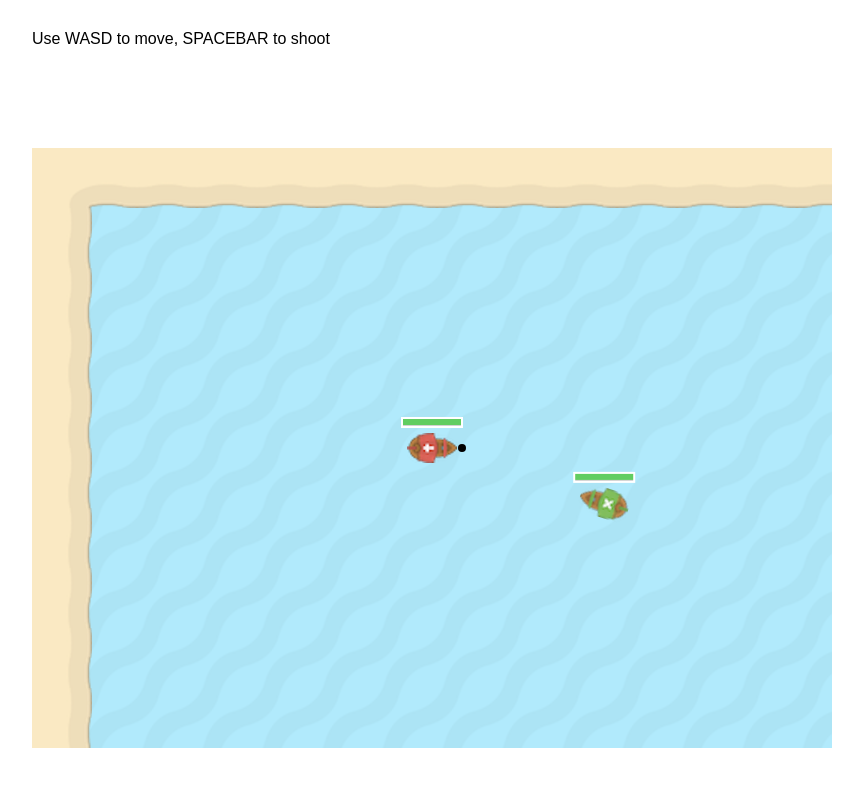
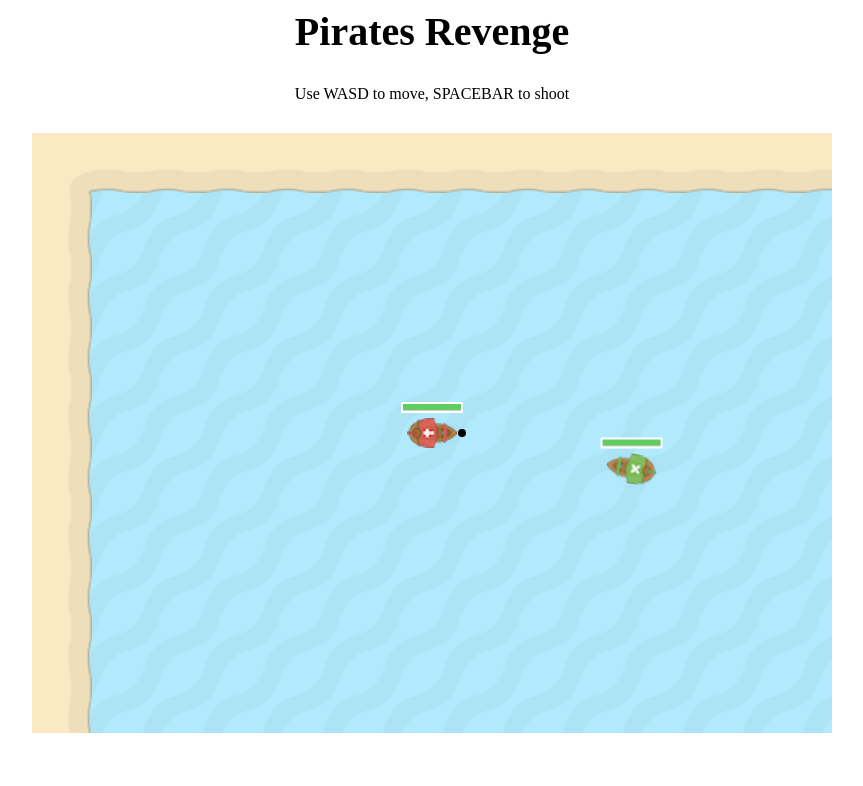
Before and after one commit to AlbaOngaro/pirates, a plain HTML site: page index.html in a window 1280 px wide. Shown: the whole page, without its empty margins (208-1071 px from the left). Drawn offline with Linux system fonts and the light colour scheme; a web font is replaced by a local one.

Commit message:
win Screen
added a win screen

```diff
--- a/index.html
+++ b/index.html
@@ -7,7 +7,8 @@
     </head>
 
     <body>
-        <p id="shotSide">Use WASD to move, SPACEBAR to shoot</p>
+       <h1>Pirates Revenge</h1>
+        <p> Use WASD to move, SPACEBAR to shoot</p>
         <canvas id="gameCanvas" width="800" height="600"></canvas>
 
         <script src="js/GraphicsCommon.js"></script>
@@ -19,5 +20,6 @@
         <script src="js/camera.js"></script>
         <script src="js/main.js"></script>
         <script src="js/effects.js"></script>
+        <script src="js/screens.js"></script>
     </body>
 </html>
--- a/js/GraphicsCommon.js
+++ b/js/GraphicsCommon.js
@@ -33,7 +33,9 @@ function colorCircle(centerX,centerY, radius, fillColor) {
 	canvasContext.fill();
 }
 
-function colorText(showWords, textX,textY, fillColor) {
+function colorText(alignment, fontDetails, fillColor, showWords, textX, textY) {
+    canvasContext.textAlign = alignment;
+    canvasContext.font = fontDetails;
 	canvasContext.fillStyle = fillColor;
 	canvasContext.fillText(showWords, textX, textY);
 }
--- a/js/Ship.js
+++ b/js/Ship.js
@@ -65,8 +65,8 @@ function shipClass() {
             this.x = camPanX + canvas.width/2;
             this.y = camPanY + canvas.height/2;
         } else {
-            this.x = Math.floor((Math.random() * (MAP_COLS*TILE_W-TILE_W)) + TILE_W);
-            this.y = Math.floor((Math.random() * (MAP_ROWS*TILE_H-TILE_H)) + TILE_H);
+            this.x = Math.floor((Math.random() * (MAP_COLS*TILE_W-TILE_W)) + (TILE_W+TILE_W/2));
+            this.y = Math.floor((Math.random() * (MAP_ROWS*TILE_H-TILE_H)) + (TILE_H-TILE_H/2));
         }
 
         this.name = shipName;
@@ -151,7 +151,6 @@ function shipClass() {
         }
 
         this.myShot.move();
-
     }
 
     this.drawLife = function(){
@@ -172,6 +171,7 @@ function shipClass() {
         canvasContext.closePath();
         canvasContext.fill();
     }
+
     this.draw = function() {
         drawBitmapCroppedWithRotation(this.myShipPic,this.x,this.y,this.ang,this.cropX);
         this.drawLife();
--- a/js/main.js
+++ b/js/main.js
@@ -5,6 +5,7 @@ var ticksPerFrame = 1;
 var hit = false;
 var lastShotX;
 var lastShotY;
+var winner;
 
 var p1 = new shipClass();
 var enemy = new shipClass();
@@ -12,10 +13,7 @@ var enemy = new shipClass();
 window.onload = function() {
 	canvas = document.getElementById('gameCanvas');
 	canvasContext = canvas.getContext('2d');
-
-    colorRect(0,0,canvas.width,canvas.height,'black');
-    colorText('LOADING',canvas.width/2,canvas.height/2,'white');
-
+    loadScreenText();
     loadImages();
     sliderReset();
 }
@@ -36,10 +34,15 @@ function loadLevel(whichLevel){
 }
 
 function updateAll() {
-	moveAll();
-	drawAll();
-    if (enemy.attack) {
-        enemy.cannonFire();
+    if (winner == undefined) {
+        moveAll();
+        drawAll();
+        if (enemy.attack) {
+            enemy.cannonFire();
+        }
+    } else {
+        drawAll();
+        winnerScreen();
     }
 }
 
--- /dev/null
+++ b/js/screens.js
@@ -0,0 +1,23 @@
+var alpha = 1;
+
+function loadScreenText(){
+    alpha-= 0.03;
+
+    if (alpha <= 0) {
+        alpha++;
+    }
+
+    var textColor = "rgba(255,255,255,"+alpha+")";
+    colorRect(0,0,canvas.width,canvas.height,'black');
+    colorText("center","30px TradeWinds",textColor,"Loading", canvas.width/2,canvas.height/2);
+}
+
+function winnerScreen () {
+    var textColor;
+    if (winner == p1.name) {
+        textColor = "#D96257";
+    } else {
+        textColor = "#82BE5E";
+    }
+    colorText("center","30px TradeWinds", textColor, winner+" Wins!", canvas.width/2,canvas.height/2);
+}
--- a/js/shot.js
+++ b/js/shot.js
@@ -7,6 +7,7 @@ function shotClass() {
 
     this.shotSide = "right";
     this.target;
+    this.shipFiring;
 
     this.reset = function(side,target) {
         this.shotLife = 0;
@@ -19,6 +20,8 @@ function shotClass() {
     }
 
     this.shootFrom = function(shipFiring, shot_life) {
+
+        this.shipFiring = shipFiring;
 
         this.x = shipFiring.x;
         this.y = shipFiring.y;
@@ -62,6 +65,10 @@ function shotClass() {
             if (this.target.life <= 30) {
                 this.target.cropX = 50;
             }
+
+            if (this.target.life == 0) {
+                winner = this.shipFiring.name;
+            }
         }
     }
 
--- a/styles/style.css
+++ b/styles/style.css
@@ -1,9 +1,17 @@
+@font-face {
+    font-family: TradeWinds;
+    src: url(./assets/fonts/TradeWinds-Regular.ttf);
+}
 body {
     overflow: hidden;
-    font-family: sans-serif;
+    font-family: tradeWinds;
 }
 h1 {
     text-align: center;
+    width: 800px;
+    margin: 0 auto;
+    display: block;
+    font-size: 40px;
 }
 .nav {
     width: 50%;
@@ -21,13 +29,12 @@ a:hover {
     color: #3c696a;
 }
 p {
-    margin: 30px auto 0 auto;
+    margin: 30px auto;
     display: block;
     width: 800px;
+    text-align: center;
 }
 #gameCanvas {
     margin: 0 auto;
     display: block;
-    transform: translateY(-50%);
-    margin-top: 50vh;
 }
```
Also changed, not shown: assets/fonts/TradeWinds-Regular.ttf (added).
